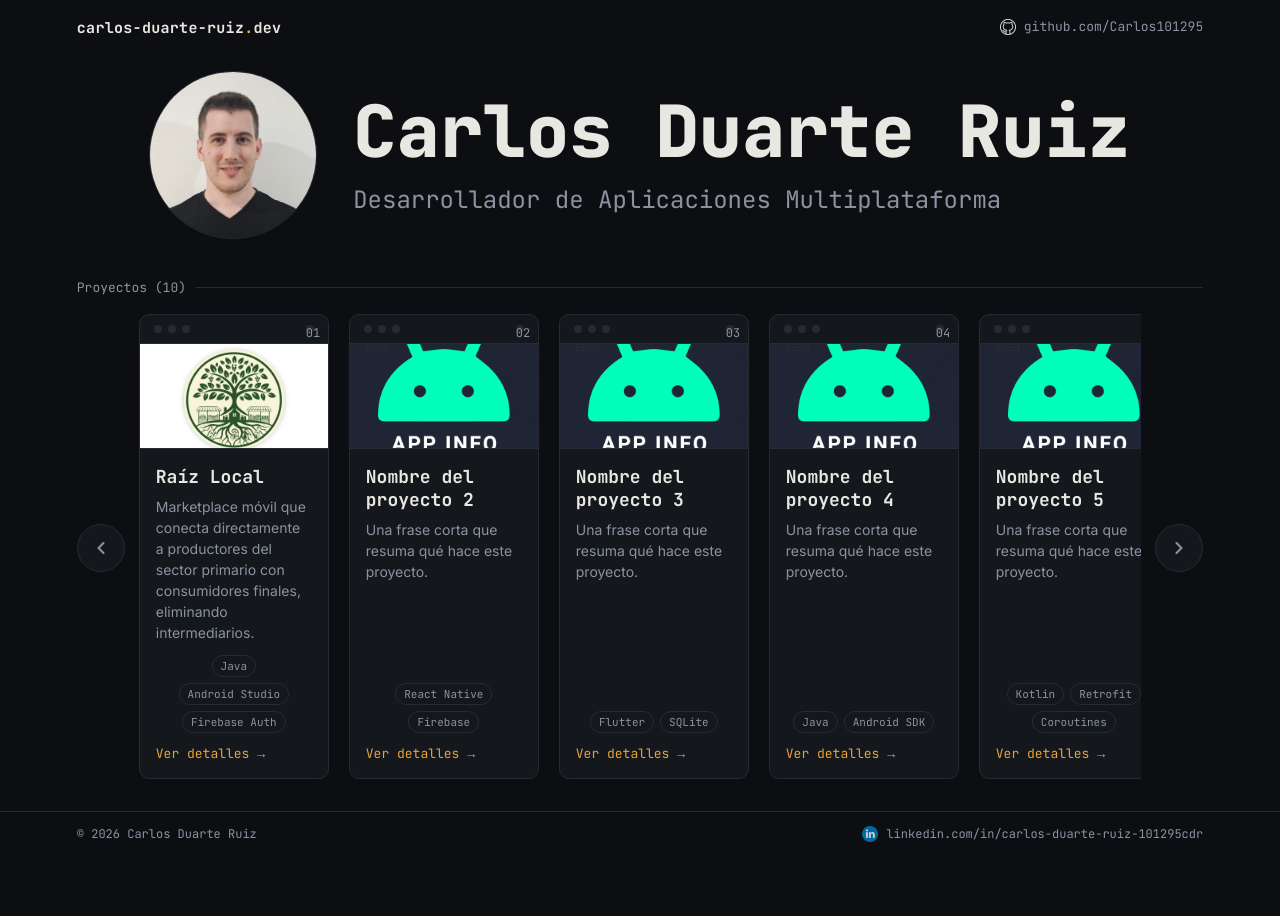
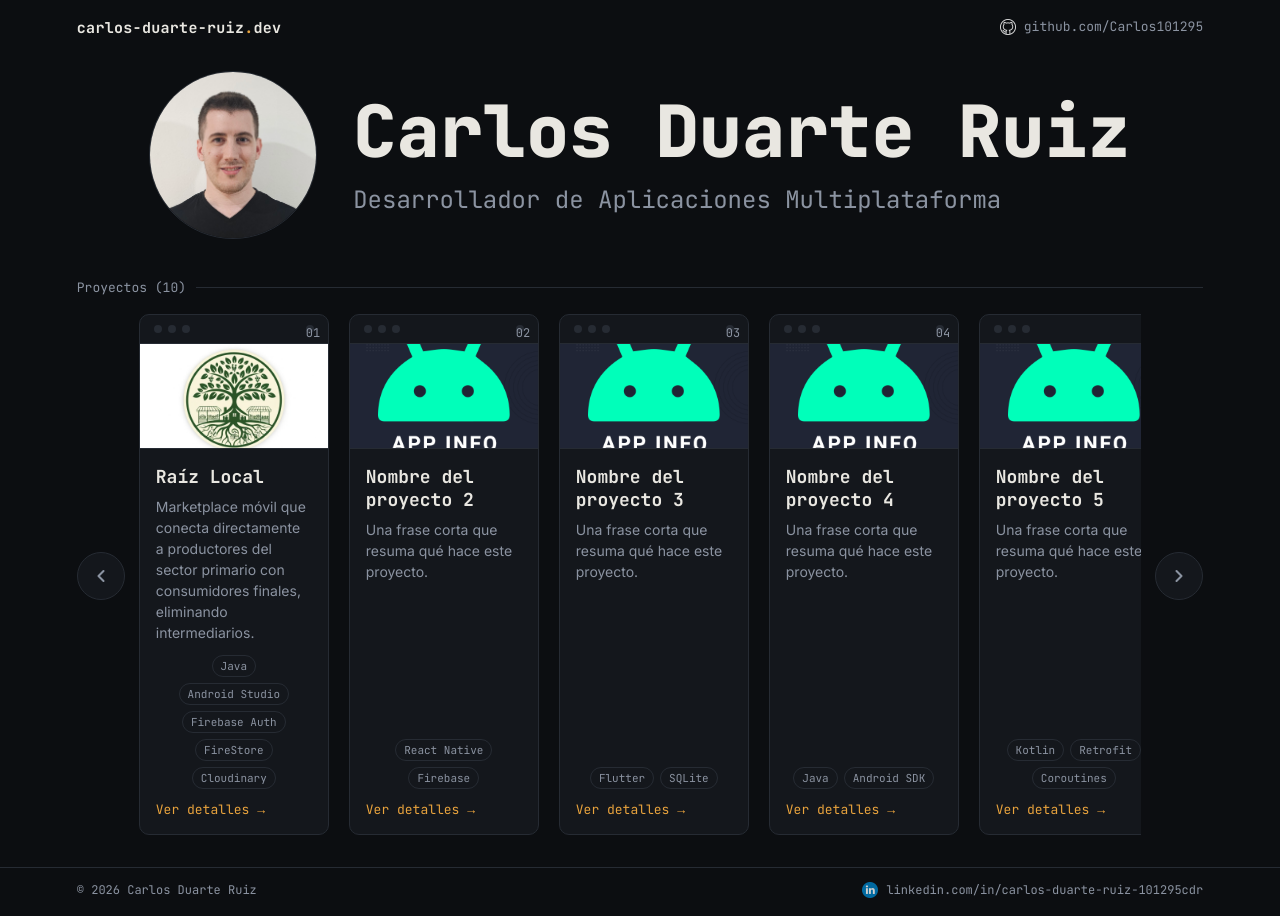
Before and after one commit to Carlos101295/Portfolio-CarlosDuarteRuiz, a React (Vite) app: page / in a window 1280 px wide. Before the commit the page ends 860 px from the top, so only its background shows below. Built offline with nearby package versions, Linux system fonts and the light colour scheme.

Commit message:
Cambio menor numero de tecnologias a mostrar en tarjeta de proyectos del Home.jsx

```diff
--- a/src/pages/Home.jsx
+++ b/src/pages/Home.jsx
@@ -85,7 +85,7 @@ export default function Home() {
                   <h3>{p.nombre}</h3>
                   <p>{p.resumen}</p>
                   <div className="stack-row">
-                    {p.stack.slice(0, 3).map((t) => (
+                    {p.stack.slice(0, 5).map((t) => (
                       <span key={t} className="chip">
                         {t}
                       </span>
```
